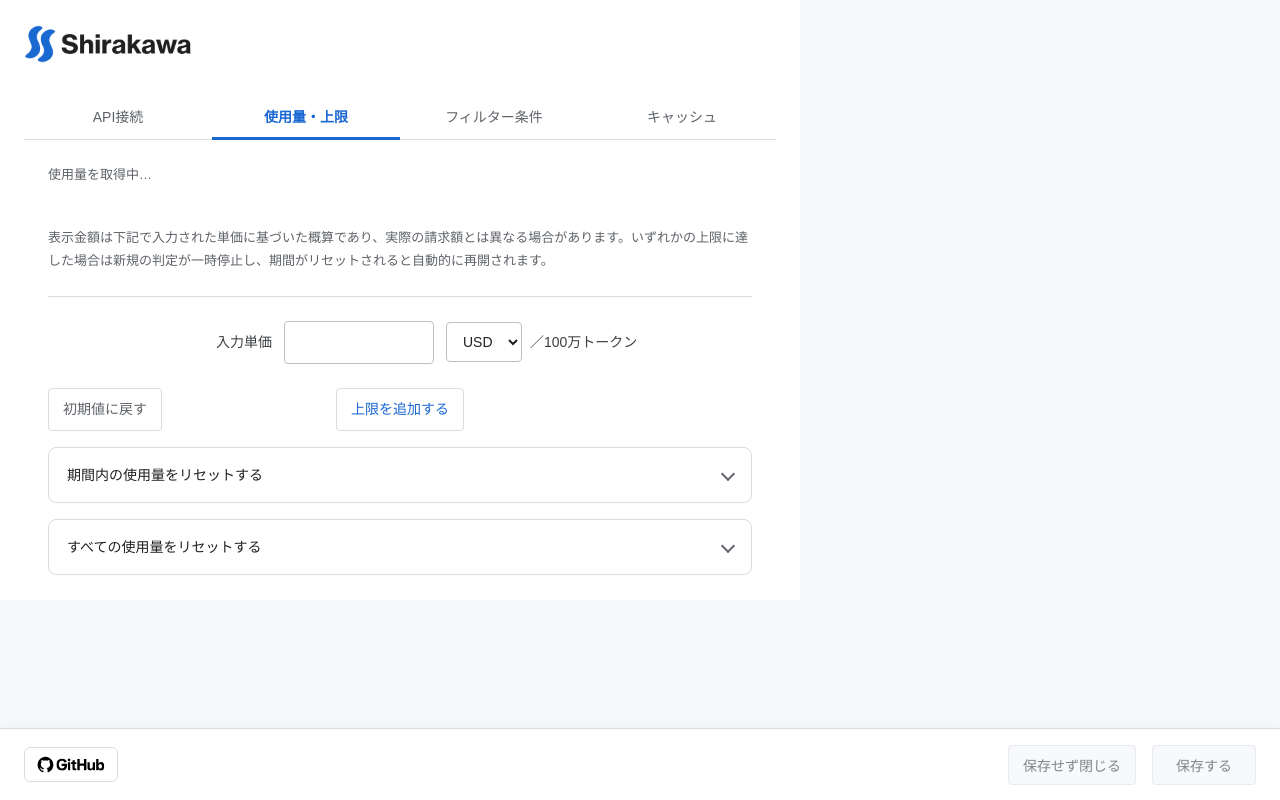
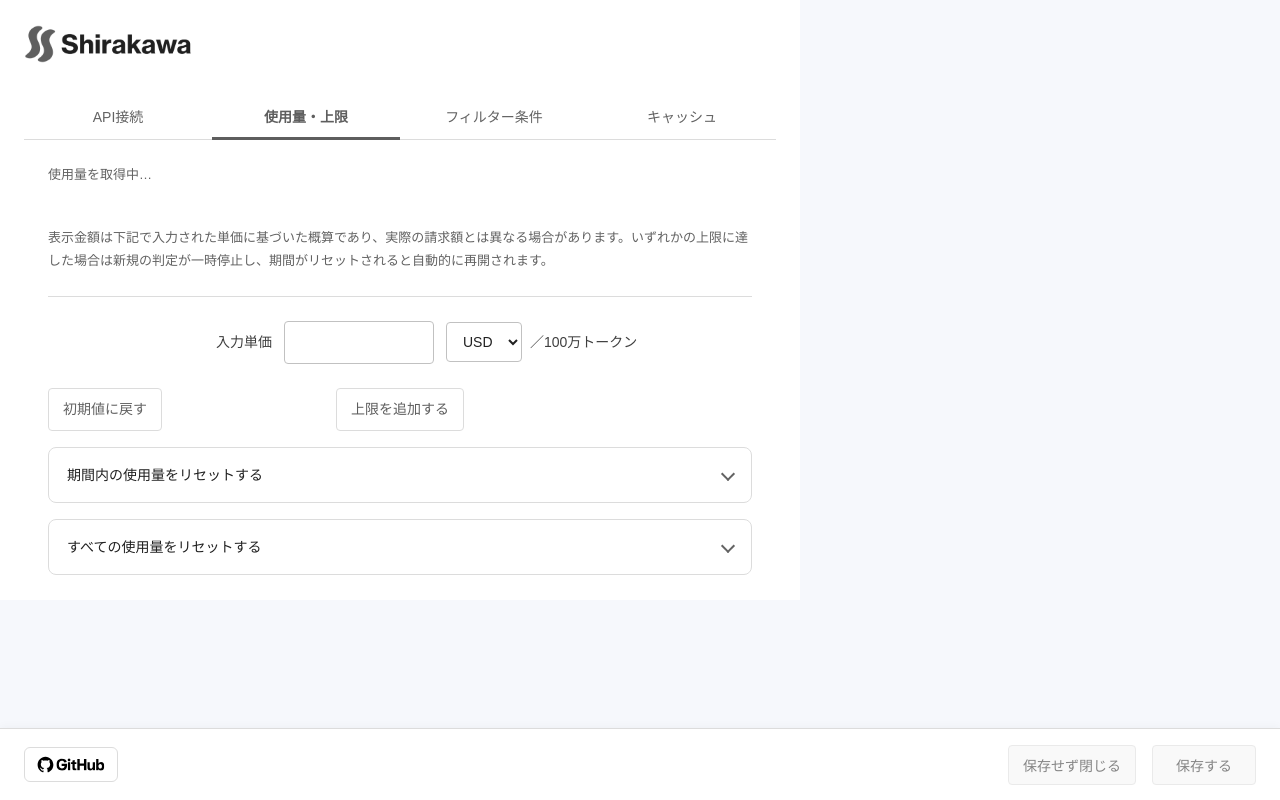
Before and after one commit to midorisawa/Shirakawa, a browser extension: page src/options/index.html in a window 1280 px wide. Drawn offline with Linux system fonts and the light colour scheme; files whose address does not match are found by name.

Commit message:
feat(options): フィルター無効時の画面をグレースケール化する
フィルター停止中は設定本体と保存フッターをグレースケールで表示する。
停止状態を視覚的に示しながら、明るさを保って内容を読み取れるようにするため。

```diff
--- a/src/options/index.css
+++ b/src/options/index.css
@@ -20,6 +20,7 @@ html { width: 800px; height: 600px; overflow: hidden; }
 /* 実ポップアップの幅800pxを要求し、自動サイズ計算で横方向に超過させない */
 body { width: 100%; height: 100%; margin: 0; background: #fff; overflow-x: auto; overflow-y: scroll; scroll-padding-bottom: calc(var(--save-bar-height) + 24px); }
 .page-shell { width: 100%; padding: 24px 24px var(--save-bar-height); }
+body:has(#enabled:not(:checked)) :is(.page-shell, .save-bar) { filter: grayscale(1); }
 .app-title { display: flex; align-items: center; gap: 12px; }
 .app-header { display: flex; align-items: center; justify-content: space-between; flex-wrap: wrap; gap: 16px; }
 .app-title img { display: block; width: 168px; height: auto; flex: 0 0 auto; }
```
